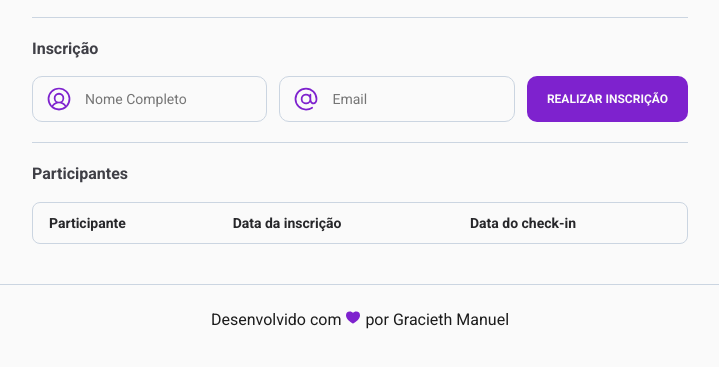
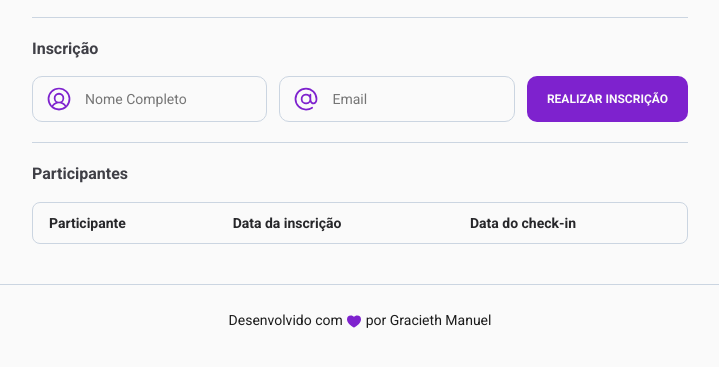
Before and after one commit to Nessymanuel/Calendario-de-eventos, a plain HTML site: page index.html in a window 1280 px wide. Shown: the part 75-442 px from the top of the page, without its empty margins (280-999 px from the left). Drawn offline with nearby package versions, Linux system fonts and the light colour scheme.

Commit message:
Melhoria do footer

```diff
--- a/index.html
+++ b/index.html
@@ -79,7 +79,7 @@
     <script src="./scripts.js"></script>
 
   </div>
-  <footer> <p>Desenvolvido com <img src="imgs/heart-fill.svg" > por Gracieth Manuel</p></footer>
+  <footer> <p>Desenvolvido com <img id="heart" src="imgs/heart-fill.svg" > por Gracieth Manuel</p></footer>
 </body>
 
 </html>
--- a/styles.css
+++ b/styles.css
@@ -157,16 +157,13 @@ footer {
   padding-top: 24px;
   padding-bottom: 24px;
   border-top: var(--border);
+
 }
 
-/*  Darkmode*/
-/* body.darkmode {
-    background-color: #fafafa;
-    color: #27272a;
-  }
-  tbody.darkmode td.darkmode strong.darkmode {
-    color: #09090b;
-    font-size: 14px;
-    line-height: 16px;
-    font-weight: 600;
-  } */
+#heart{
+  justify-content: center;
+  vertical-align: middle;
+}
+p{
+  font-size: 14px;
+}
```
